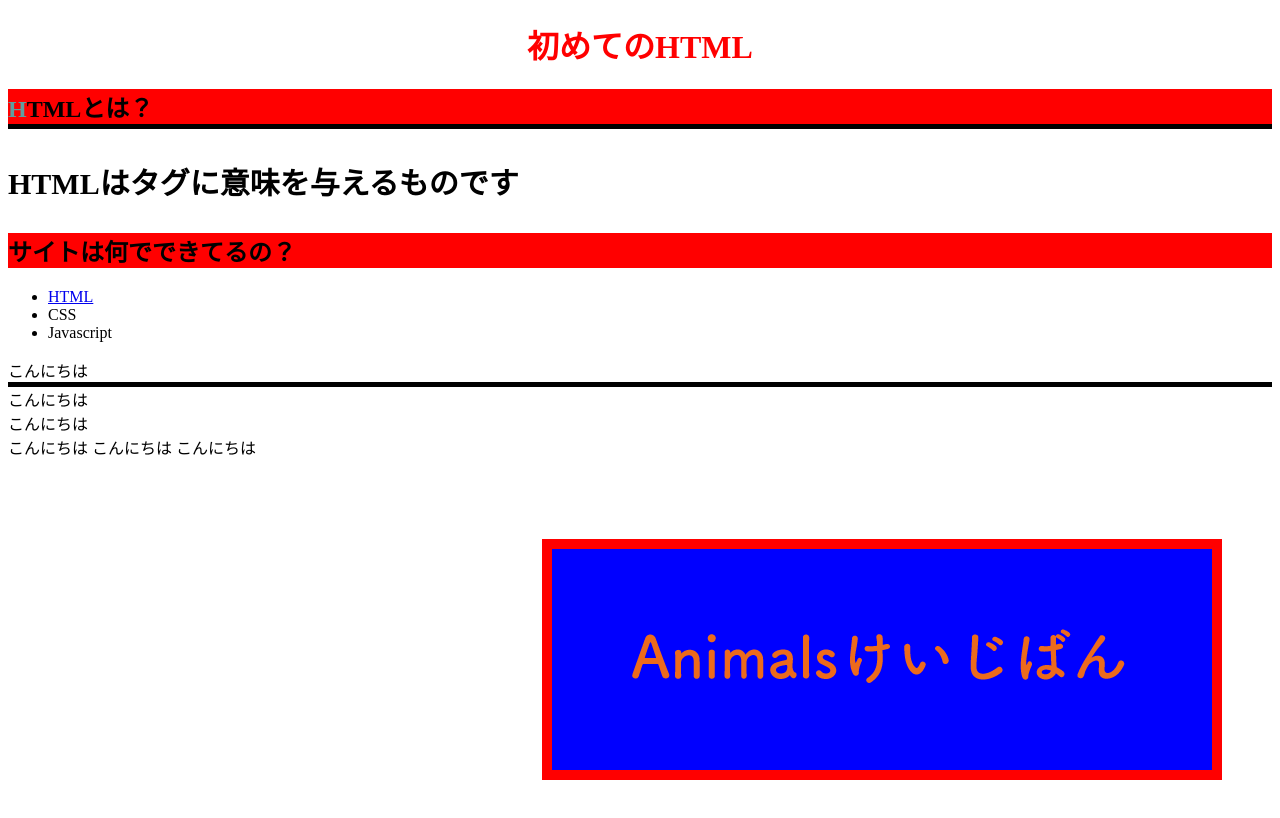
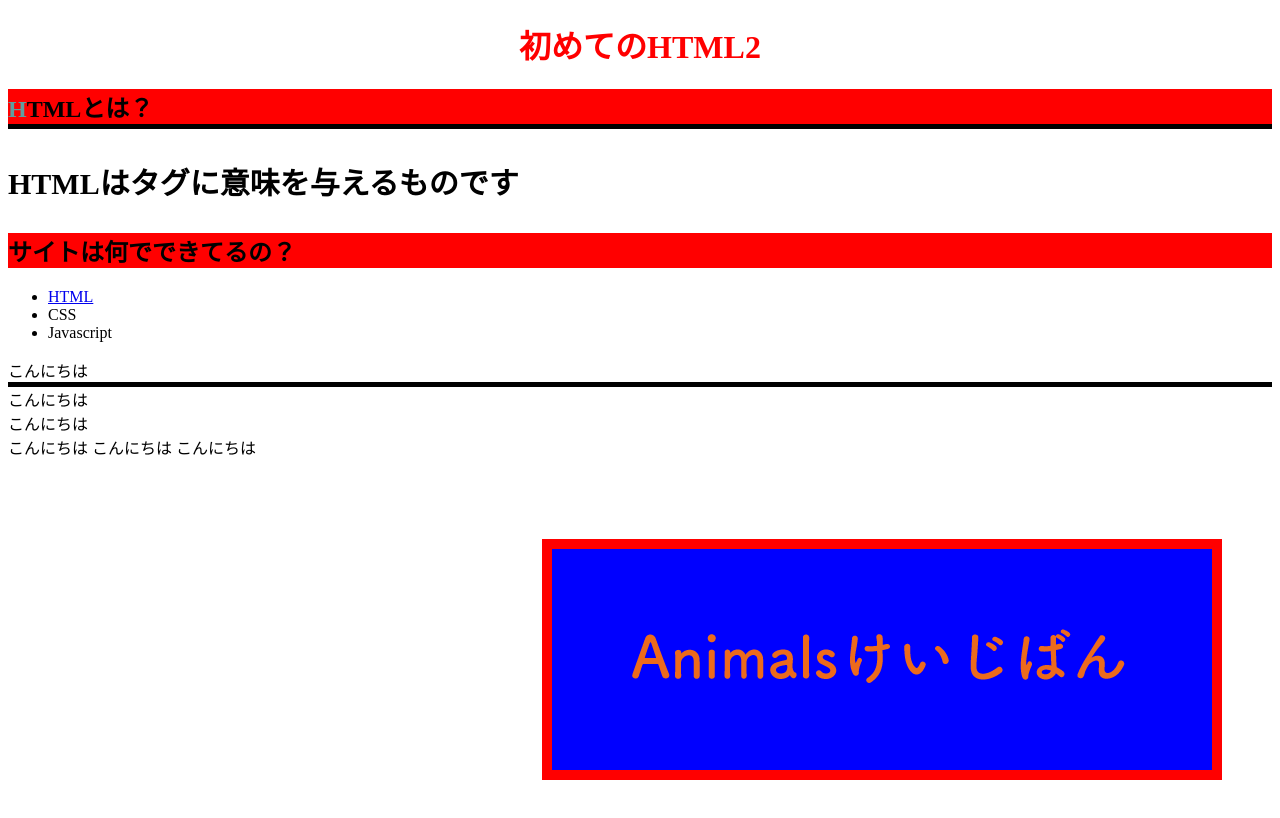
Before and after one commit to yamaguchiyoshiharu55/test12, a plain HTML site: page index.html in a window 1280 px wide. Drawn offline with Linux system fonts and the light colour scheme.

Commit message:
2回目の変更
2回目の変更

```diff
--- a/index.html
+++ b/index.html
@@ -11,13 +11,14 @@
         h2 {
             background: #F00;
         }
+
     </style>
     <link rel="stylesheet" href="css/style.css">
 
 </head>
 
 <body>
-    <h1 style="color: red;">初めてのHTML</h1>
+    <h1 style="color: red;">初めてのHTML2</h1>
     <h2 class="title1">
         <span>H</span>TMLとは？
     </h2>
```
